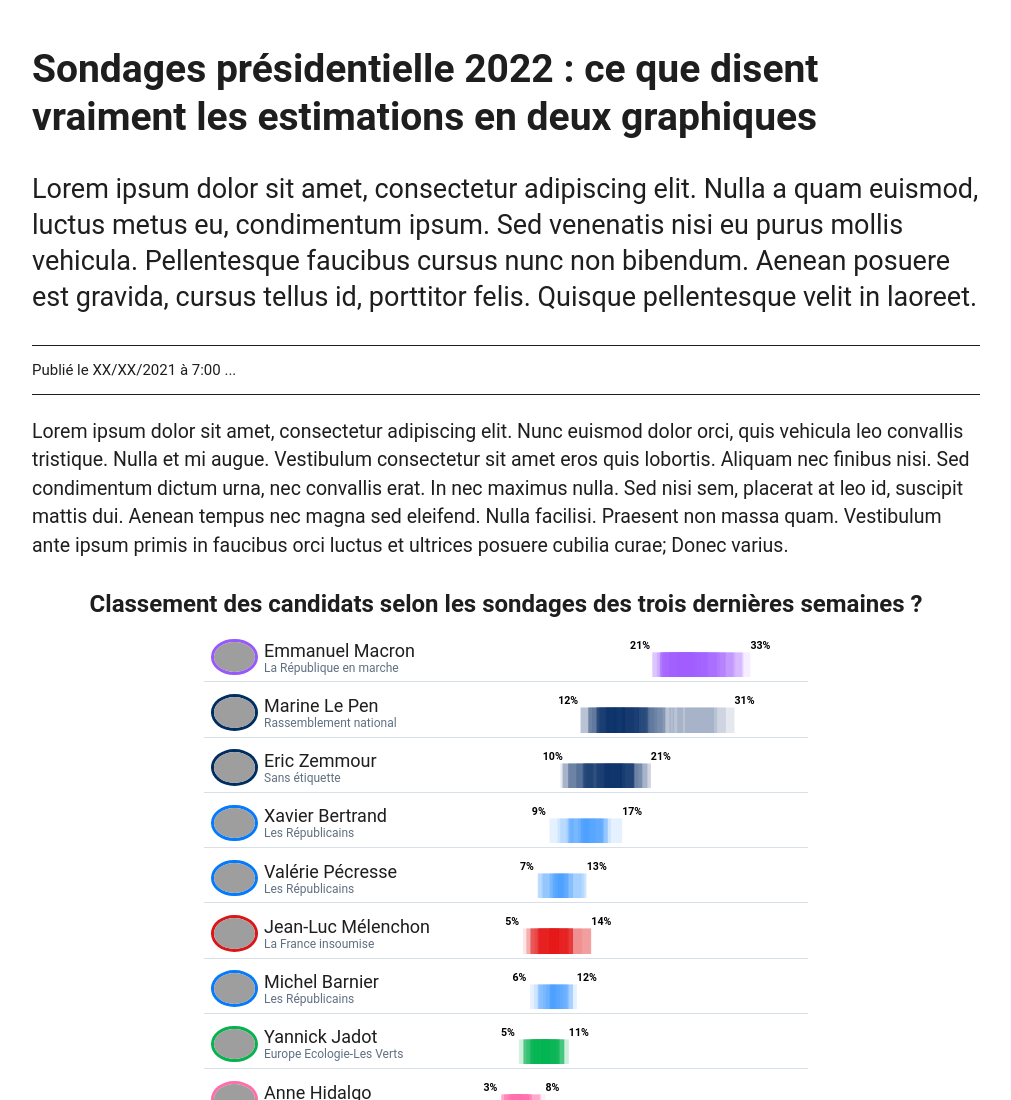
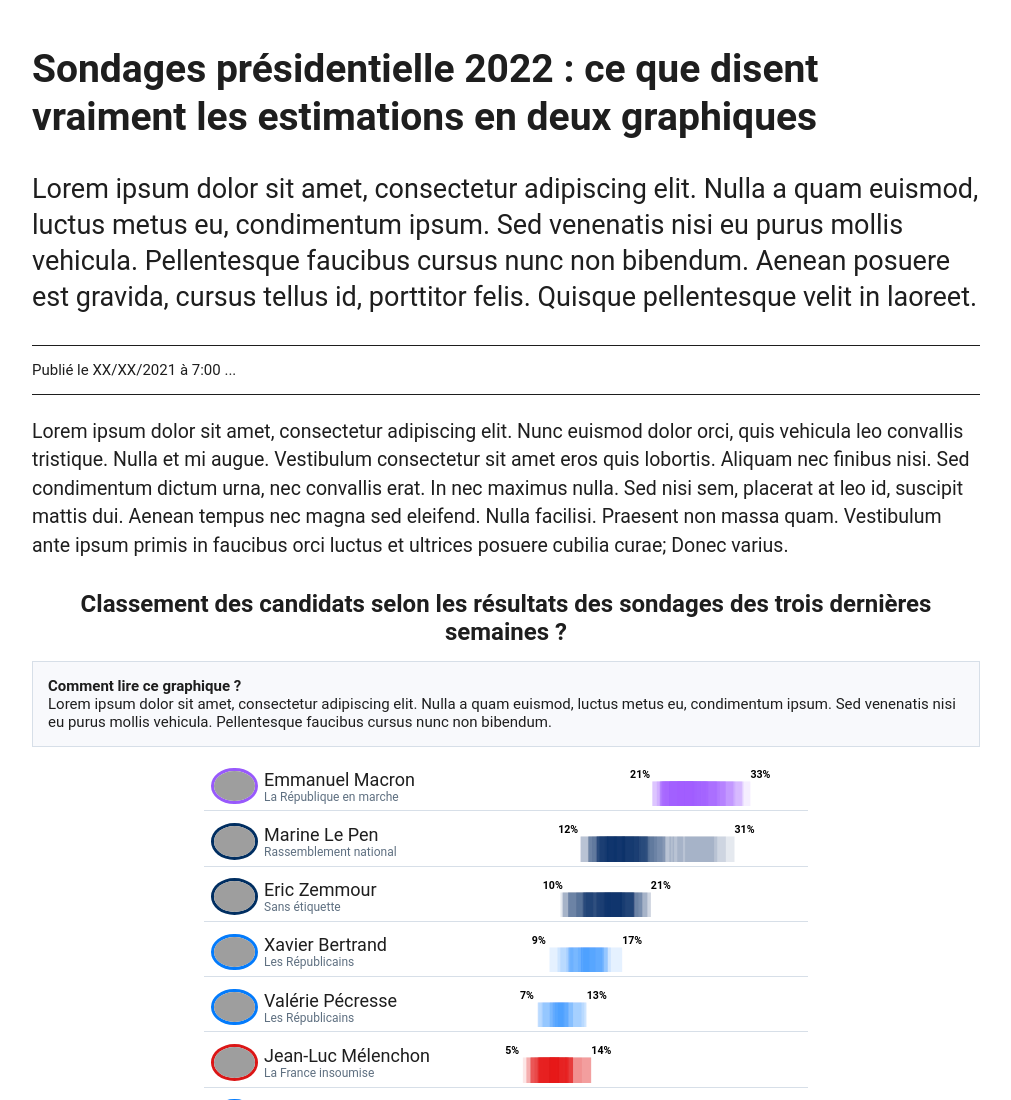
Before and after one commit to mthlht/sondage-tracker, a plain HTML site: page index.html in a window 1280 px wide. Shown: the top 1100 px of the page, without its empty margins (134-1145 px from the left). Drawn offline with Linux system fonts and the light colour scheme; grey boxes are pictures that could not be loaded.

Commit message:
add grph-sub

```diff
--- a/index.html
+++ b/index.html
@@ -49,6 +49,11 @@
 
             <div class="graph-container" id="graph_01">
                 <h4 class="grph-title"></h4>
+                <div class="grph-sub">
+                    <b>Comment lire ce graphique ?</b><br>
+                    Lorem ipsum dolor sit amet, consectetur adipiscing elit. Nulla a quam euismod, luctus metus eu,
+                    condimentum ipsum. Sed venenatis nisi eu purus mollis vehicula. Pellentesque faucibus cursus nunc non
+                    bibendum.</div>
                 <figure class="grph-content">
                 </figure>
                 <figcaption class="grph-caption"></figcaption>
--- a/script/01_graph.js
+++ b/script/01_graph.js
@@ -1,7 +1,7 @@
 d3.csv('data/df_sondages_classement.csv').then(data => {
     const graphCfg = {
         target: `#graph_01`,
-        title: `Classement des candidats selon les sondages des trois dernières semaines ?`,
+        title: `Classement des candidats selon les résultats des sondages des trois dernières semaines ?`,
         subtitle: ``,
         caption: `Source : <a href="https://twitter.com/NspPolls" target="_blank">NspPolls</a> - Crédits : Franceinfo`,
         type: 'landscape',
--- a/stylesheet.css
+++ b/stylesheet.css
@@ -107,6 +107,13 @@ body {
     margin-top: 0;
     margin-bottom: 0;
     text-align: center;
+    margin-bottom: 1rem;
+}
+
+.grph-sub {
+    border: 0.1rem solid #d7dfe8;
+    background-color: #f8f9fc;
+    padding: 1rem;
     margin-bottom: 1rem;
 }
 
```
